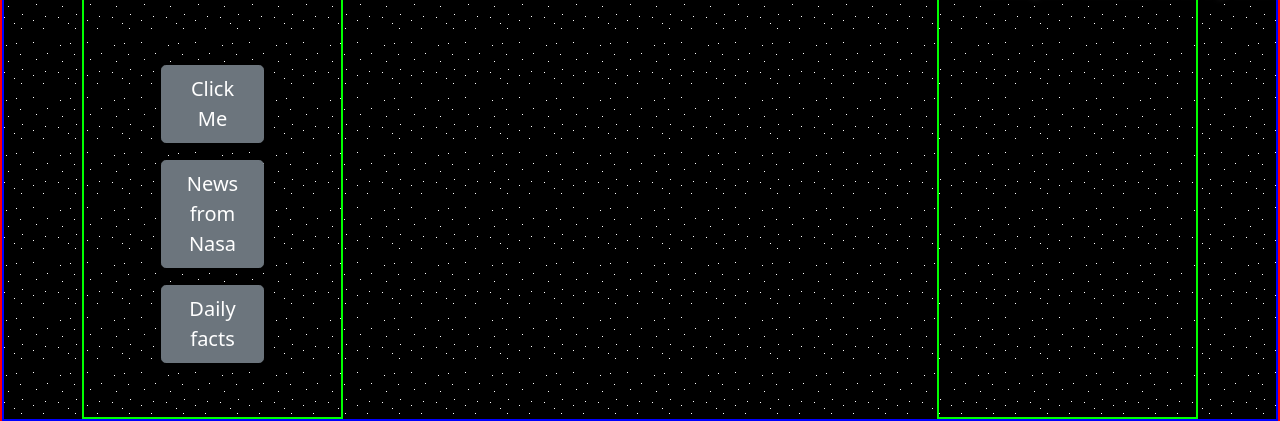
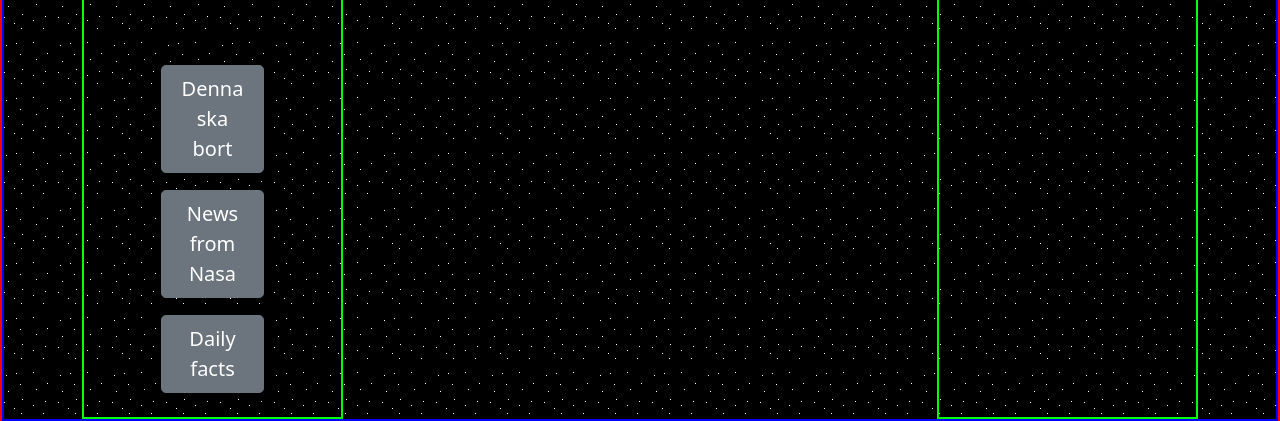
Before and after one commit to SilentEco/Kristopher-Sandra, a plain HTML site: page index.html in a window 1280 px wide. Shown: the part 185-606 px from the top of the page. Drawn offline with nearby package versions, Linux system fonts and the light colour scheme.

Commit message:
branchtest

```diff
--- a/index.html
+++ b/index.html
@@ -28,7 +28,7 @@
                   class="list-group-item justify-content-between bg-transparent"
                 >
                   <button type="button" class="btn btn-secondary btn-lg">
-                    Click Me
+                    Denna ska bort
                   </button>
                 </li>
                 <li
```
